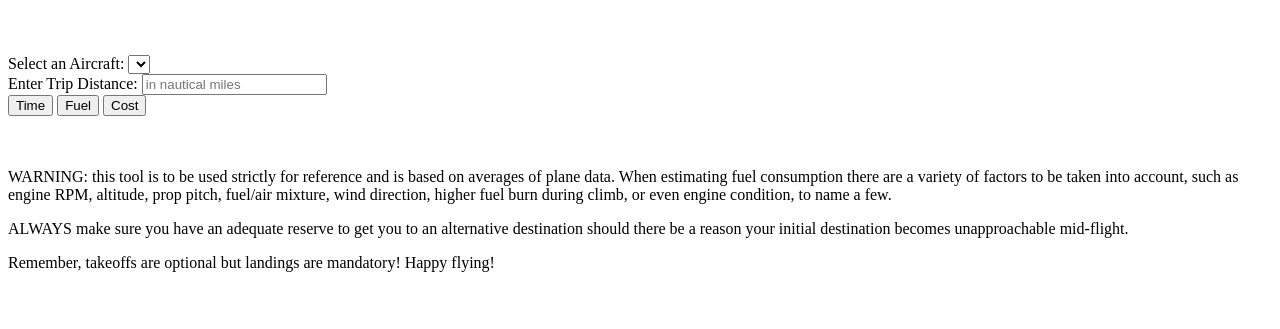
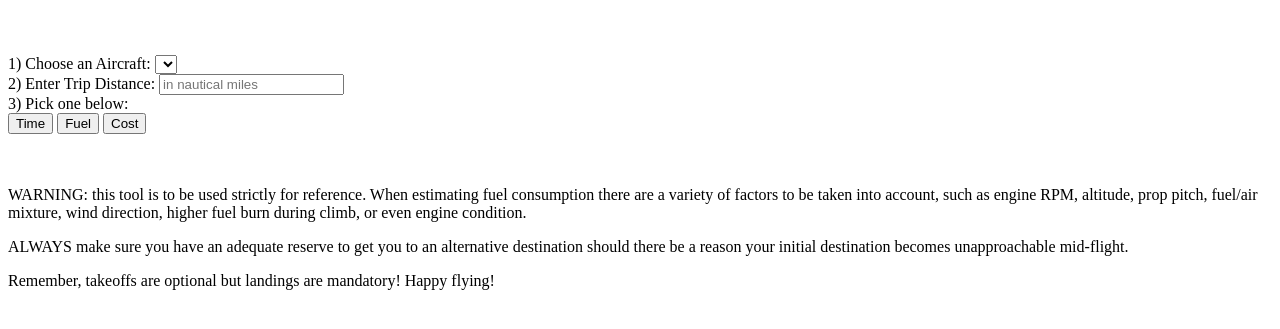
Before and after one commit to satch-mo/aviatorsFuelBill, a website: page public/index.html in a window 1280 px wide. Shown: the part 61-390 px from the top of the page. Drawn offline with nearby package versions, Linux system fonts and the light colour scheme.

Commit message:
added directions and styled

```diff
--- a/public/index.html
+++ b/public/index.html
@@ -5,6 +5,7 @@
     <meta http-equiv="X-UA-Compatible" content="IE=edge">
     <meta name="viewport" content="width=device-width, initial-scale=1.0">
     <title>Aviator's Calculator</title>
+    <!-- <link rel="stylesheet" href="reset.css"> -->
     <link rel="stylesheet" href="/css">
     <!-- <link href="/favicon.ico" rel="icon" type="image/x-icon" /> -->
 </head>
@@ -19,10 +20,11 @@
         <br>
 
         <form id="aviator">
-            <label for="aircraft-select">Select an Aircraft:</label>
+            <label for="aircraft-select">1) Choose an Aircraft:</label>
             <select id="aircraft-select"></select><br>
-            <label for="distance">Enter Trip Distance:</label>
+            <label for="distance">2) Enter Trip Distance:</label>
             <input type="number" id="distance" name="distance" min="1" placeholder="in nautical miles"><br>
+            <label for="selection">3) Pick one below:</label>
             <section id="buttonsection">
                 <button id="time" type="submit">Time</button>
                 <button id="fuel" type="submit">Fuel</button>
@@ -32,7 +34,7 @@
         <br>
         <br>
         <div id="footer">
-            <p class="warning">WARNING: this tool is to be used strictly for reference and is based on averages of plane data. When estimating fuel consumption there are a variety of factors to be taken into account, such as engine RPM, altitude, prop pitch, fuel/air mixture, wind direction, higher fuel burn during climb, or even engine condition, to name a few. </p>
+            <p class="warning">WARNING: this tool is to be used strictly for reference. When estimating fuel consumption there are a variety of factors to be taken into account, such as engine RPM, altitude, prop pitch, fuel/air mixture, wind direction, higher fuel burn during climb, or even engine condition.</p>
             <p class="warning">ALWAYS make sure you have an adequate reserve to get you to an alternative destination should there be a reason your initial destination becomes unapproachable mid-flight.</p>
             <p class="warning">Remember, takeoffs are optional but landings are mandatory! Happy flying!</p>
         </div>
--- /dev/null
+++ b/public/reset.css
@@ -0,0 +1,43 @@
+html, body, div, span, applet, object, iframe,
+h1, h2, h3, h4, h5, h6, p, blockquote, pre,
+a, abbr, acronym, address, big, cite, code,
+del, dfn, em, img, ins, kbd, q, s, samp,
+small, strike, strong, sub, sup, tt, var,
+b, u, i, center,
+dl, dt, dd, ol, ul, li,
+fieldset, form, label, legend,
+table, caption, tbody, tfoot, thead, tr, th, td,
+article, aside, canvas, details, embed,
+figure, figcaption, footer, header, hgroup,
+menu, nav, output, ruby, section, summary,
+time, mark, audio, video {
+    margin: 0;
+    padding: 0;
+    border: 0;
+    font-size: 100%;
+    font: inherit;
+    vertical-align: baseline;
+}
+/* HTML5 display-role reset for older browsers */
+article, aside, details, figcaption, figure,
+footer, header, hgroup, menu, nav, section {
+    display: block;
+}
+body {
+    line-height: 1;
+}
+ol, ul {
+    list-style: none;
+}
+blockquote, q {
+    quotes: none;
+}
+blockquote:before, blockquote:after,
+q:before, q:after {
+    content: '';
+    content: none;
+}
+table {
+    border-collapse: collapse;
+    border-spacing: 0;
+}
--- a/public/styles.css
+++ b/public/styles.css
@@ -3,8 +3,7 @@ body {
     background-repeat: no-repeat;
     background-size: 100vw 100vh;
     font-family:'Franklin Gothic Medium', 'Arial Narrow', Arial, sans-serif;
-    margin: 15%;
-    margin-top:10%;
+    margin-top:3%;
 }
 
 div {
@@ -28,6 +27,10 @@ header {
     font-family:system-ui, -apple-system, BlinkMacSystemFont, 'Segoe UI', Roboto, Oxygen, Ubuntu, Cantarell, 'Open Sans', 'Helvetica Neue', sans-serif;
 }
 
+label {
+    margin-bottom: 8px;
+}
+
 
 .warning {
     text-align: left;
@@ -41,6 +44,9 @@ header {
     border: 2px rgb(255,0,0,0.6) solid;
     border-radius:2%;
     padding: 5px;
+    margin-left: 25%;
+    margin-right: 25%;
+    margin-top: 25px;
 }
 
 input {
@@ -75,7 +81,6 @@ button {
     cursor: pointer;
     background-color: rgba(0, 0, 0, 0);
     border-radius: 45%;
-    font-family:'Courier New', Courier, monospace;
     font-style: bold;
 }
 
--- a/server/controller.js
+++ b/server/controller.js
@@ -140,7 +140,7 @@ module.exports = {
         // let timeArr = [hours, minutes];
 
         let gallons = (time * fuelHour).toFixed(1);
-        let fuelStr = `You will burn ${gallons} gallons of ${fuelType} on your travels`; // edit -- to say particular type of fuel e.g. ${fuelType}
+        let fuelStr = `You will burn ${gallons} gallons of ${fuelType} on your travels`;
         // console.log(fuelStr);
         res.status(200).send(fuelStr);
       })
```
